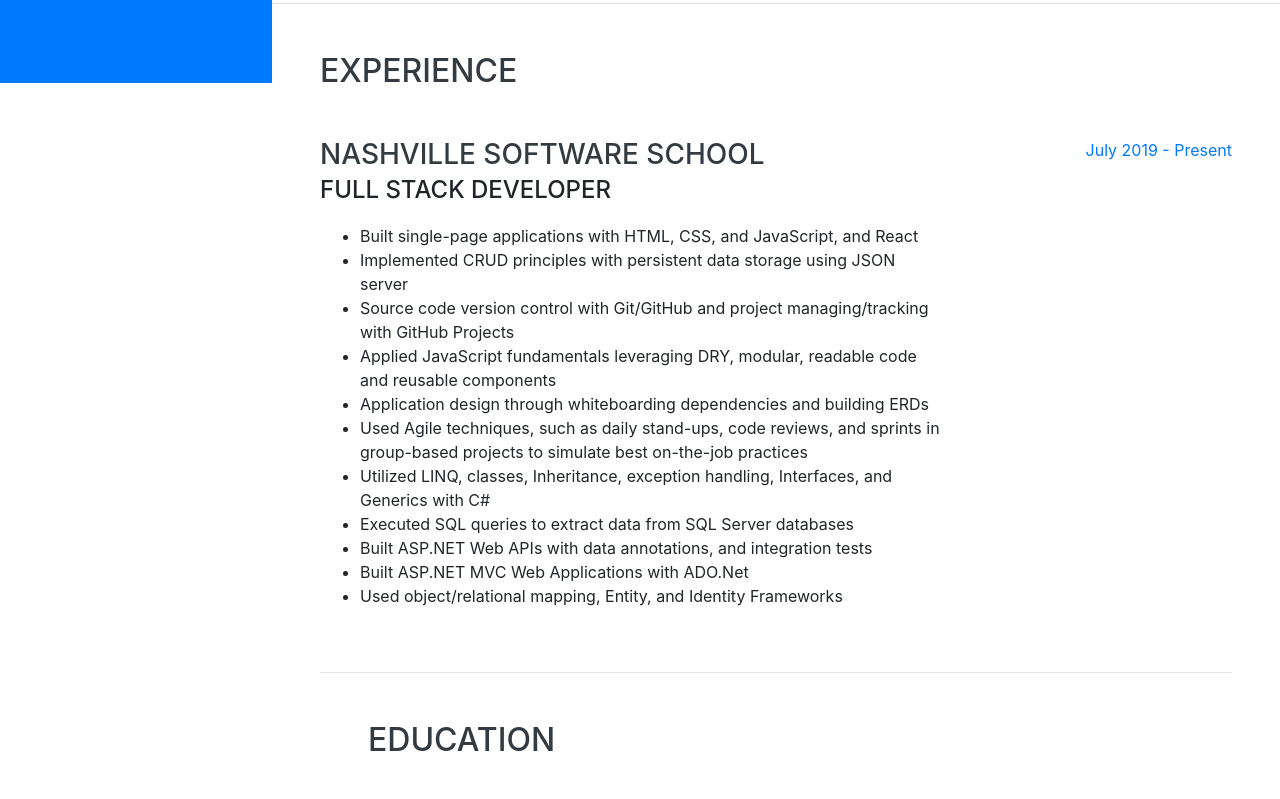
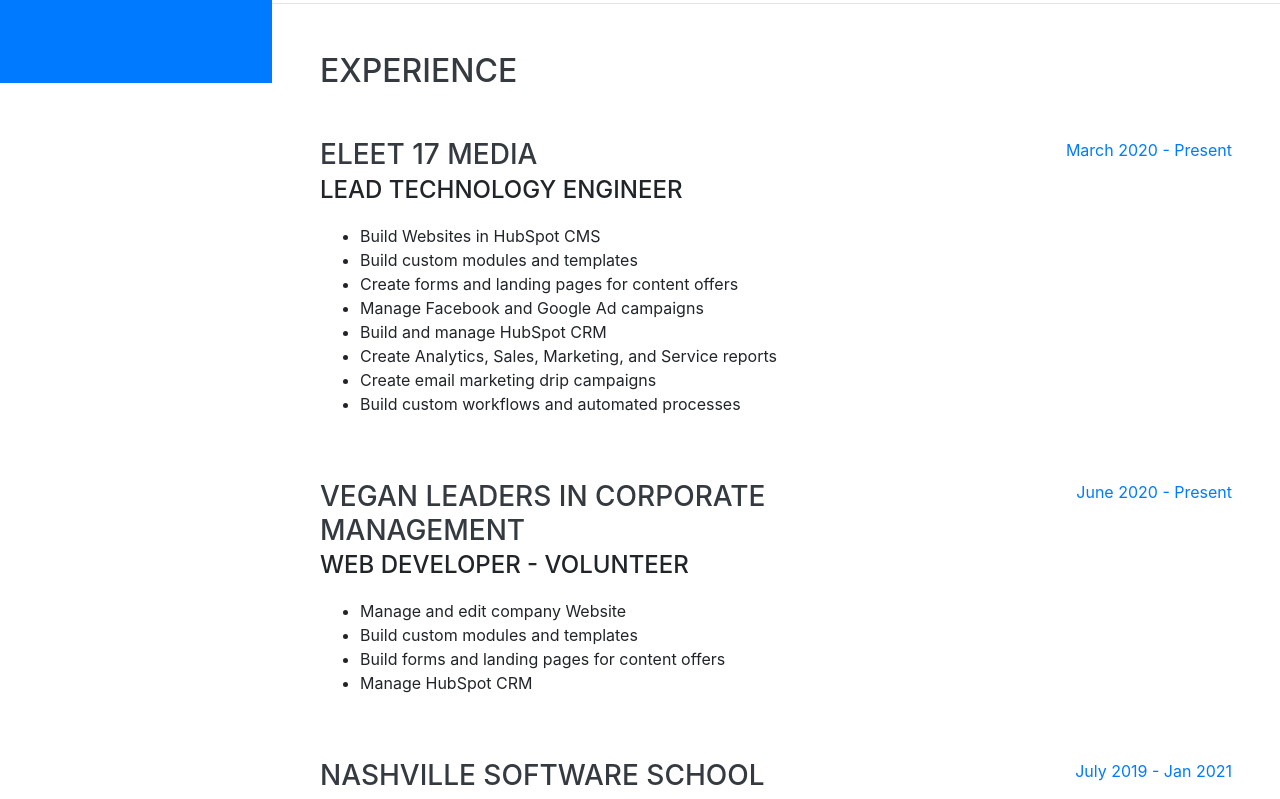
Before and after one commit to kellycoles/kellycoles.github.io, a website with bundled scripts: page index.html in a window 1280 px wide. Shown: the part 717-1516 px from the top of the page. Built offline with nearby package versions, Linux system fonts and the light colour scheme; a web font is replaced by a local one.

Commit message:
updated resume

```diff
--- a/index.html
+++ b/index.html
@@ -92,10 +92,6 @@
           learned about the problem-solving aspect of coding, the happier I was about my decision. I’m still passionate
           about design, but software development fascinates me because I love to be challenged, solve problems, and
           build things.</p>
-        <p class="lead mb-5">Through coding, I can build just about anything from the ground up, and the field is
-          ever-changing with opportunities to learn and grow every day. Full stack development allows me to express my
-          creativity through design and
-          implement my problem-solving skills through code. </p>
 
       </div>
     </section>
@@ -105,6 +101,43 @@
     <section class="resume-section p-3 p-lg-5 d-flex justify-content-center" id="experience">
       <div class="w-100">
         <h2 class="mb-5">Experience</h2>
+
+        <div class="resume-item d-flex flex-column flex-md-row justify-content-between mb-5">
+          <div class="resume-content">
+            <h3 class="mb-0">Eleet 17 Media</h3>
+            <div class="subheading mb-3">Lead Technology Engineer</div>
+            <ul>
+              <li> Build Websites in HubSpot CMS</li>
+              <li> Build custom modules and templates</li>
+              <li> Create forms and landing pages for content offers</li>
+              <li> Manage Facebook and Google Ad campaigns</li>
+              <li> Build and manage HubSpot CRM</li>
+              <li> Create Analytics, Sales, Marketing, and Service reports</li>
+              <li>Create email marketing drip campaigns</li>
+              <li>Build custom workflows and automated processes</li>
+            </ul>
+          </div>
+          <div class="resume-date text-md-right">
+            <span class="text-primary">March 2020 - Present</span>
+          </div>
+        </div>
+
+        <div class="resume-item d-flex flex-column flex-md-row justify-content-between mb-5">
+          <div class="resume-content">
+            <h3 class="mb-0">Vegan Leaders in Corporate Management</h3>
+            <div class="subheading mb-3">Web Developer - volunteer</div>
+            <ul>
+              <li> Manage and edit company Website</li>
+              <li> Build custom modules and templates</li>
+              <li> Build forms and landing pages for content offers</li>
+              <li> Manage HubSpot CRM</li>
+
+            </ul>
+          </div>
+          <div class="resume-date text-md-right">
+            <span class="text-primary">June 2020 - Present</span>
+          </div>
+        </div>
 
         <div class="resume-item d-flex flex-column flex-md-row justify-content-between mb-5">
           <div class="resume-content">
@@ -126,7 +159,7 @@
             </ul>
           </div>
           <div class="resume-date text-md-right">
-            <span class="text-primary">July 2019 - Present</span>
+            <span class="text-primary">July 2019 - Jan 2021</span>
           </div>
         </div>
 
@@ -213,6 +246,9 @@
               <li class="list-inline-item" title="Webpak">
                 <i class="devicon-webpack-plain"></i>
               </li>
+              <li class="list-inline-item" title="WordPress">
+                <i class="devicon-wordpress-plain"></i>
+              </li>
             </ul>
 
             <div class="subheading mb-3">Workflow</div>
@@ -232,10 +268,7 @@
             </ul>
           </div>
         </section>
-        <figure>
-          <img class="img-fluid" src="img/debug.jpg">
-          <figcaption class="text-center">Debugging in Action</figcaptionclass="float-right">
-        </figure>
+
         <hr class="m-0">
         <section class="resume-section p-3 p-lg-5 d-flex justify-content-center" id="projects">
           <div class="w-100">
```
Also changed, not shown: 1 other file.
